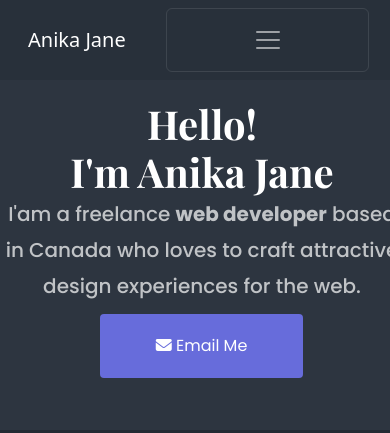
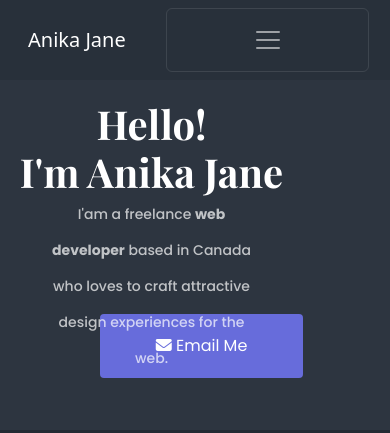
Before and after one commit to anika-jane/Portfolio, a plain HTML site: page index.html in a window 390 px wide. Shown: the top 433 px of the page. Drawn offline with nearby package versions, Linux system fonts and the light colour scheme; a web font is replaced by a local one.

Commit message:
editing responsive actions

```diff
--- a/style.css
+++ b/style.css
@@ -145,6 +145,7 @@ p {
    #hero {
     background-image: none;
     height: 350px;
+    margin: 0 auto;
    }
 
    h1 {
@@ -159,11 +160,11 @@ p {
 
     h5 {
         font-family: 'Poppins', sans-serif;
-        font-size: 20px;
+        font-size: 14px;
         font-size: regular;
-        line-height: 36px;
         margin: 0 auto;
         text-align: center;
+        max-width: 200px;
 
     }
 
```
